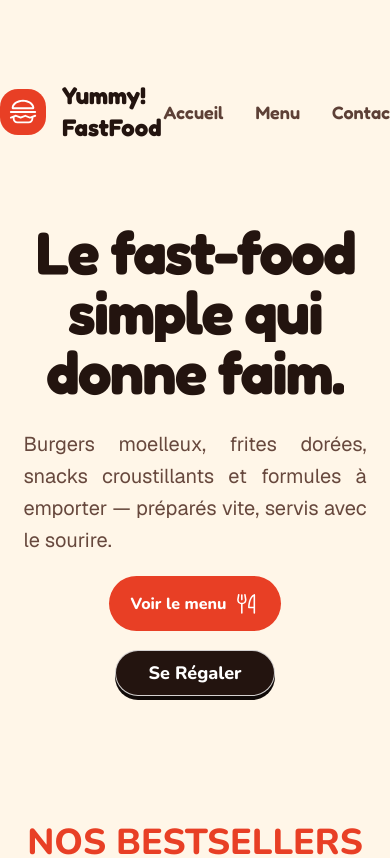
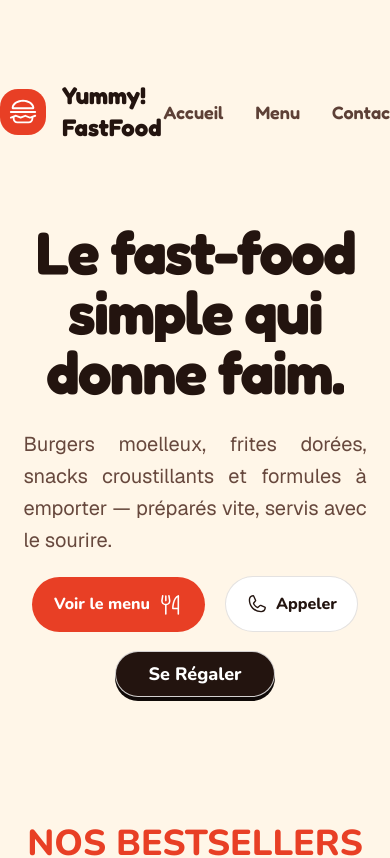
Before and after one commit to mylanlegenie/yummy, a Next.js app: page / in a window 390 px wide. Shown: the top 858 px of the page. Built offline with nearby package versions, Linux system fonts and the light colour scheme.

Commit message:
delete isMobile

```diff
--- a/src/app/component/HeroSection.tsx
+++ b/src/app/component/HeroSection.tsx
@@ -8,7 +8,6 @@ import { DiaTextReveal } from "../../components/ui/dia-text-reveal";
 import { WordRotate } from "../../components/ui/word-rotate";
 import { motion } from "motion/react";
 import Link from "next/link";
-import { useEffect, useState } from "react";
 
 const nunito = Nunito({
   subsets: ["latin"],
@@ -18,14 +17,6 @@ const fredoka = Fredoka({
   subsets: ["latin"],
 });
 export default function HeroSection() {
-  const [isMobile, setIsMobile] = useState(false);
-
-  useEffect(() => {
-    const userAgent = navigator.userAgent;
-    const mobile = /Android|iPhone|iPad|iPod|Opera Mini/i.test(userAgent);
-    setIsMobile(mobile);
-  }, []);
-
   return (
     <section className="mx-auto flex w-[88vw] max-w-350 flex-row items-center justify-center gap-16 py-10 lg:items-start lg:justify-between lg:gap-20">
       <div className="mt-10 w-full max-w-125 lg:mt-20 flex items-center justify-center flex-col lg:items-start lg:justify-start">
@@ -69,14 +60,13 @@ export default function HeroSection() {
               <ForkNKnife size={25} />
             </button>
           </Link>
-          {isMobile && (
-            <button
-              className={`${nunito.className} flex cursor-pointer items-center justify-center gap-2 rounded-full border border-[#23140f]/12 bg-white px-5 py-3.75 font-extrabold text-[#23140F] hover:bg-[#FFF0C4] duration-400`}
-            >
-              <Phone size={22} />
-              Appeler
-            </button>
-          )}
+
+          <button
+            className={`${nunito.className} flex sm:hidden cursor-pointer items-center justify-center gap-2 rounded-full border border-[#23140f]/12 bg-white px-5 py-3.75 font-extrabold text-[#23140F] hover:bg-[#FFF0C4] duration-400`}
+          >
+            <Phone size={22} />
+            Appeler
+          </button>
 
           <div className="flex items-center justify-center gap-4 md:hidden">
             <a
```
